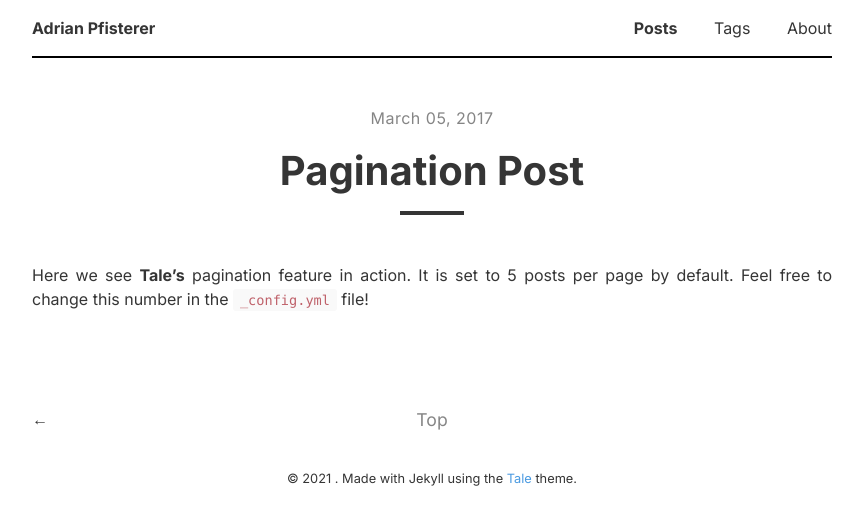
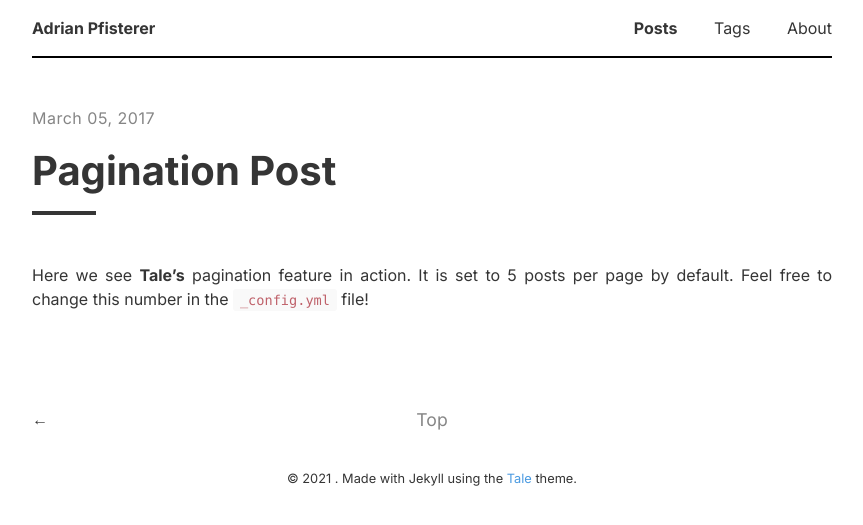
Before and after one commit to adripfi/adripfi.github.io, a Jekyll site: the page built from _posts/2017-03-05-pagination-post.md, in a window 1280 px wide. Shown: the top 525 px of the page, without its empty margins (208-1071 px from the left). Built offline with Jekyll 4.4.1, drawn with Linux system fonts in a browser that asks for light colours.

Commit message:
move post title left

```diff
--- a/_sass/tale/_post.scss
+++ b/_sass/tale/_post.scss
@@ -5,7 +5,7 @@
     color: $default-tint;
     font-family: $serif-secondary;
     letter-spacing: 0.5px;
-    text-align: center;
+    text-align: left;
     opacity: .6;
 
     span {
@@ -18,13 +18,13 @@
     font-family: $sans-serif;
     font-size: 2.5rem;
     margin: 1rem 0;
-    text-align: center;
+    text-align: left;
   }
 
   &-line {
     border-top: 0.25rem solid $default-shade;
     display: block;
-    margin: 0 auto 3rem;
+    margin: 0 0 3rem;
     width: 4rem;
   }
 
```
